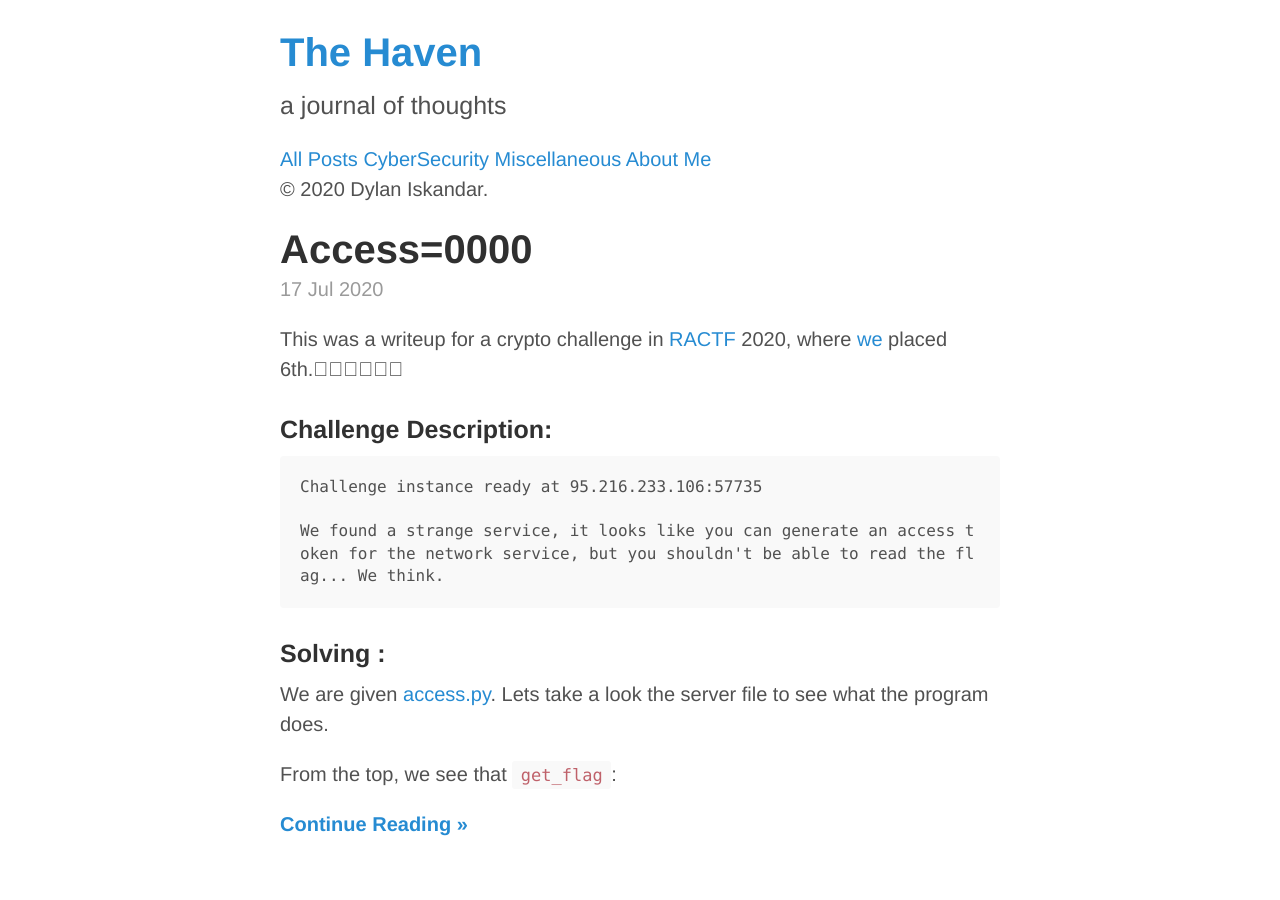
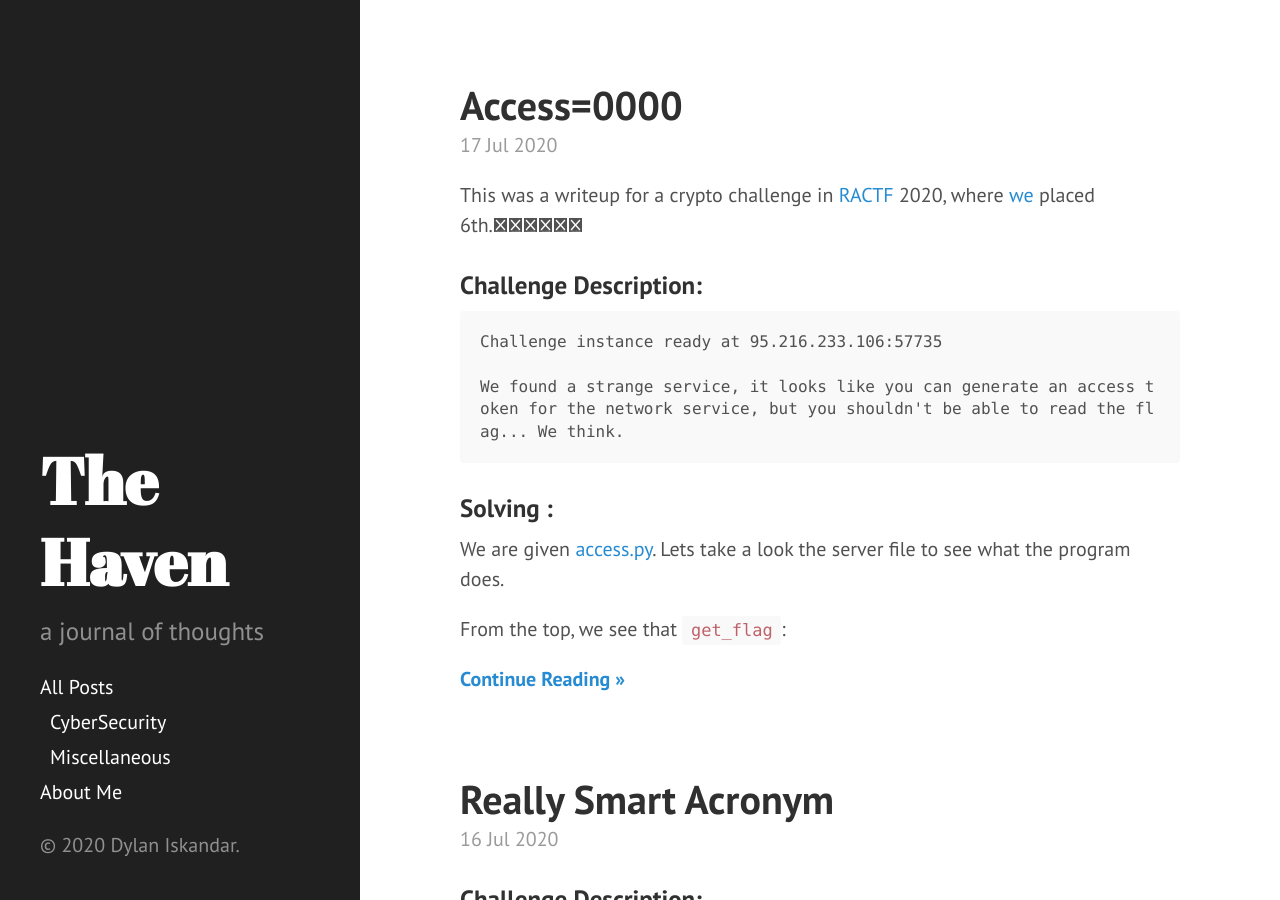
Before and after one commit to mayuridev/myblog, a Jekyll site: the page built from index.html, in a window 1280 px wide and 900 px high. Built offline with Jekyll 4.4.1, drawn with Linux system fonts in a browser that asks for light colours; the list of posts is cut into pages by our own code.

Commit message:
fixed css

```diff
--- a/_includes/head.html
+++ b/_includes/head.html
@@ -15,9 +15,9 @@
   </title>
 
   <!-- CSS -->
-  <link rel="stylesheet" href="/public/css/poole.css"
-  <link rel="stylesheet" href="/public/css/syntax.css"
-  <link rel="stylesheet" href="/public/css/hyde.css"
+  <link rel="stylesheet" href="{{ "/public/css/poole.css " | prepend: site.baseurl }}">
+  <link rel="stylesheet" href="{{ "/public/css/syntax.css " | prepend: site.baseurl }}">
+  <link rel="stylesheet" href="{{ "/public/css/hyde.css " | prepend: site.baseurl }}">
   <link rel="stylesheet" href="https://fonts.googleapis.com/css?family=PT+Sans:400,400italic,700|Abril+Fatface">
 
   <!-- Icons -->
```
